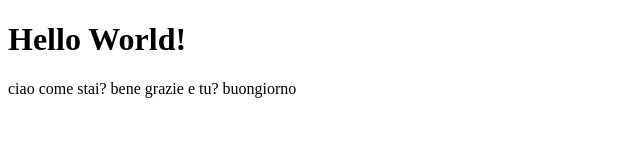
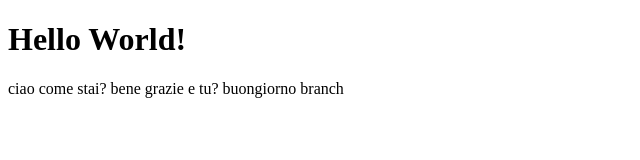
Before and after one commit to mekkiouertani/test_git, a plain HTML site: page index.html in a window 1280 px wide. Shown: the full height of the page, 0-640 px from the left. Drawn offline with Linux system fonts and the light colour scheme.

Commit message:
prova fra

```diff
--- a/index.html
+++ b/index.html
@@ -12,7 +12,7 @@
     ciao
     come stai?
     bene grazie e tu?
-    buongiorno
+    buongiorno branch
 </body>
 
 </html>
```
